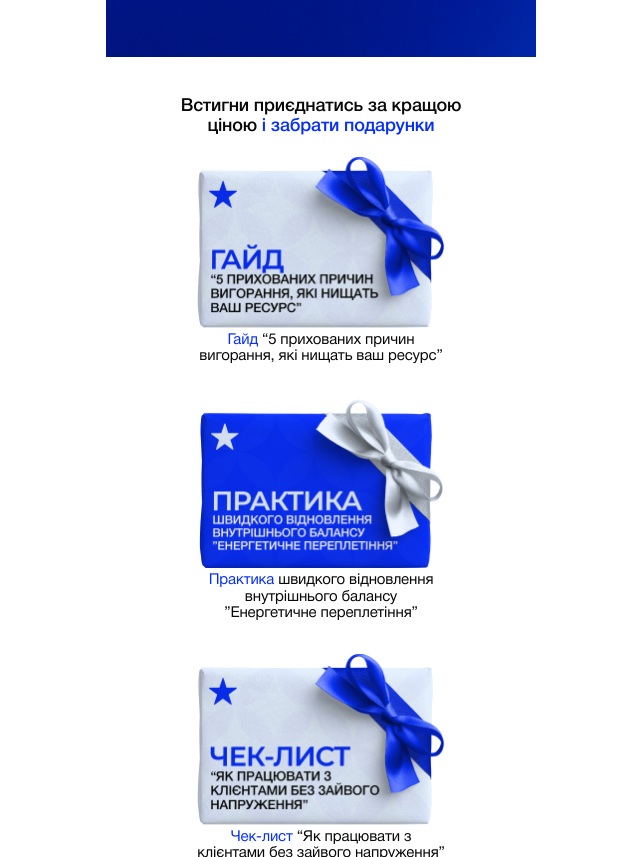
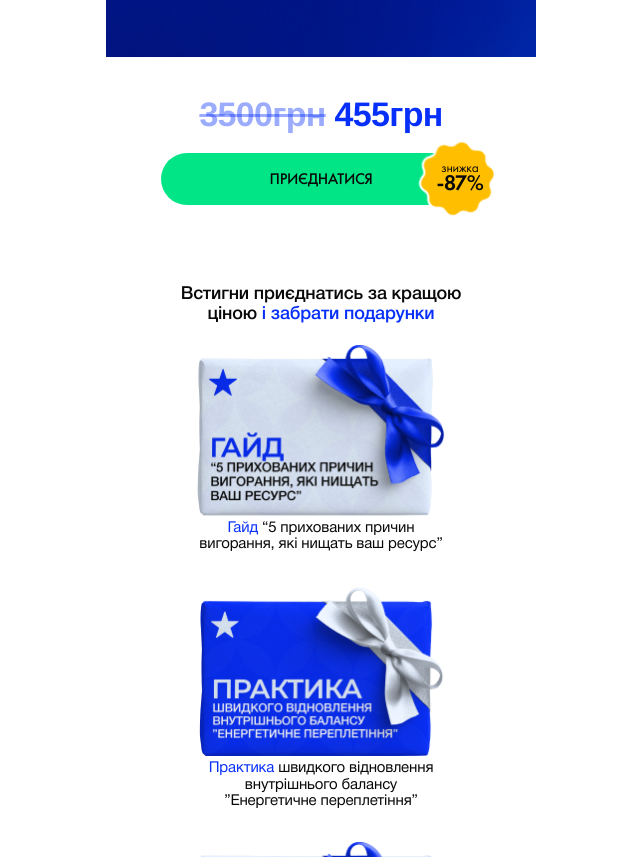
Before and after one commit to RomanIsaiev/work-website-79, a website built with Vite: page index.html in a window 1280 px wide. Shown: the part 7549-8406 px from the top of the page, without its empty margins (319-959 px from the left). Built offline with nearby package versions, Linux system fonts and the light colour scheme.

Commit message:
added buy link

```diff
--- a/index.html
+++ b/index.html
@@ -29,7 +29,7 @@
           <li class="list-item">Легкі працюючі техніки</li>
           <li class="list-item">Нова система твоєї роботи без вигорання</li>
         </ul>
-        <a class="btn-link-container" href="">
+        <a class="btn-link-container" href="#buy">
           <p class="btn-link">Детальніше</p>
           <div class="btn-star-container">
             <picture
@@ -229,7 +229,7 @@
                 знань про Систему “Психолог-Клієнт”
               </li>
             </ul>
-            <a class="btn-link-container" href="">
+            <a class="btn-link-container" href="#buy">
               <p class="btn-link">Хочу на курс</p>
               <div class="btn-star-container">
                 <picture
@@ -437,7 +437,7 @@
               </div>
             </li>
           </ul>
-          <a class="btn-link-container" href="">
+          <a class="btn-link-container" href="#buy">
             <p class="btn-link">Хочу на курс</p>
             <div class="btn-star-container">
               <picture
@@ -623,6 +623,38 @@
           </div>
         </section>
       </div>
+      <section class="buy-section section" id="buy">
+        <div class="container">
+          <p class="price"><span>3500грн</span> 455грн</p>
+          <a
+            class="btn-link-container"
+            href="https://send.monobank.ua/jar/7R2GVYQ9Ni"
+          >
+            <p class="btn-link">Приєднатися</p>
+            <div class="btn-star-container">
+              <picture
+                ><source
+                  srcset="
+                    ./src/img/header/star-1x.png 1x,
+                    ./src/img/header/star-2x.png 2x
+                  "
+                  width="75"
+                  height="75" />
+                <img
+                  class="btn-star-image"
+                  src="./src/img/header/star-1x.png"
+                  alt="star-sale"
+                  width="75"
+                  height="75"
+              /></picture>
+              <p class="btn-sale-text">
+                знижка <br />
+                <span>-87%</span>
+              </p>
+            </div>
+          </a>
+        </div>
+      </section>
       <section class="bonuses section last">
         <div class="container">
           <h2 class="title">
--- a/src/css/styles.css
+++ b/src/css/styles.css
@@ -809,6 +809,35 @@
   transform: translate(-50%);
 }
 
+/* buy-sec */
+
+.buy-section {
+}
+
+.buy-section .section {
+}
+
+.buy-section .container {
+}
+
+.buy-section .price {
+  color: #072ffa;
+  text-align: center;
+  font-family: 'Helvetica Neue';
+  font-size: 34px;
+  font-style: normal;
+  font-weight: 700;
+  line-height: 100%; /* 34px */
+  letter-spacing: -0.68px;
+
+  margin-bottom: 22px;
+}
+
+.buy-section .price span {
+  color: rgba(7, 47, 250, 0.4);
+  text-decoration: line-through;
+}
+
 /* bonus-2 */
 
 .bonuses.last {
```
